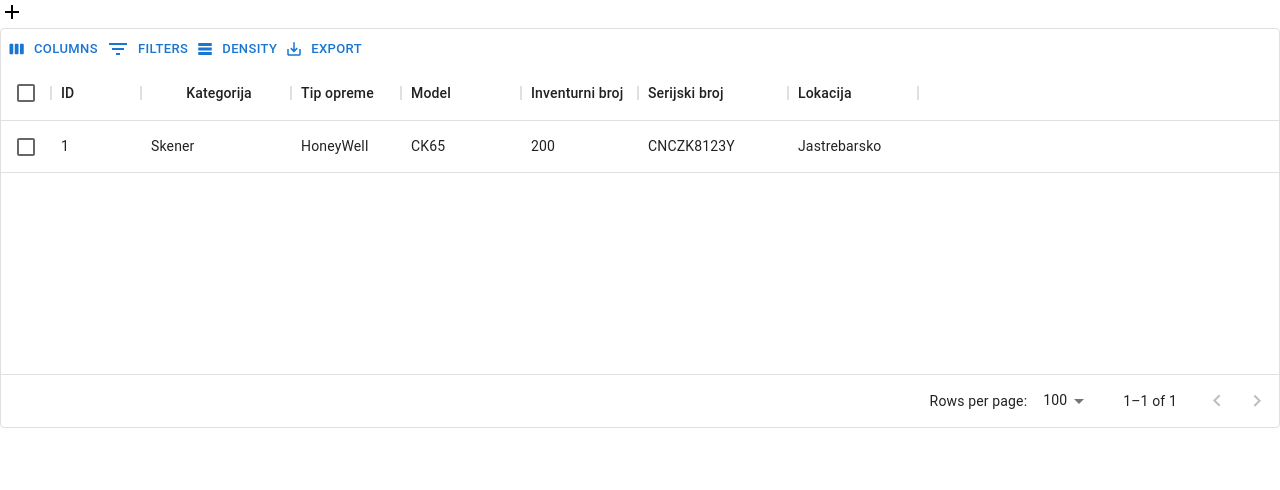
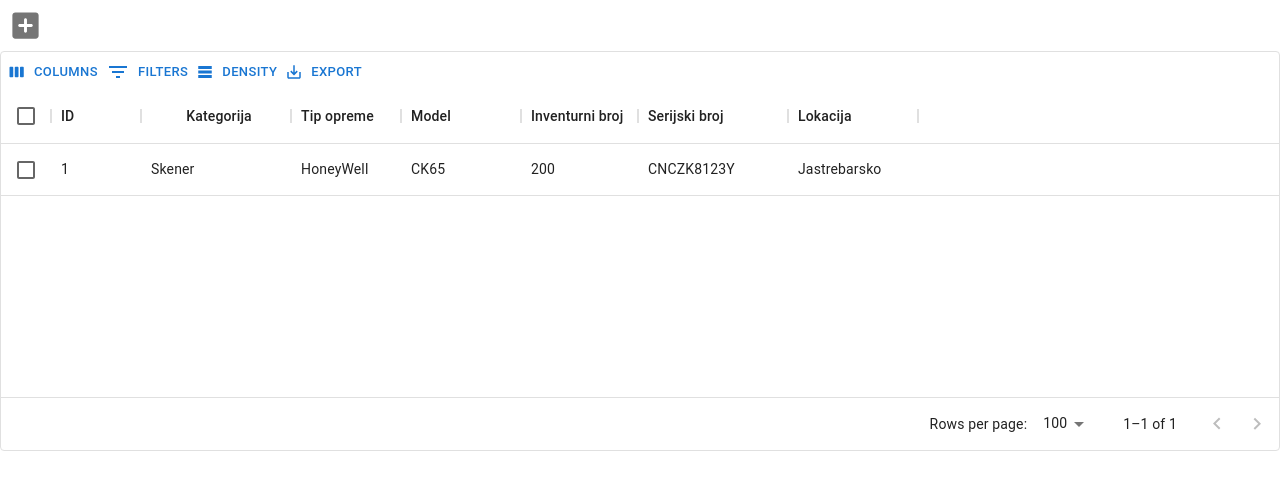
Before and after one commit to NicKyeaa/inventoryman, a React (Create React App) app: page / in a window 1280 px wide. Shown: the top 490 px of the page. Built offline with nearby package versions, Linux system fonts and the light colour scheme.

Commit message:
Added IconButton and Icon as a child

```diff
--- a/src/Components/InvGrid.jsx
+++ b/src/Components/InvGrid.jsx
@@ -1,6 +1,6 @@
 import React from 'react';
 import { DataGrid, GridToolbar } from '@mui/x-data-grid';
-import AddIcon from '@mui/icons-material/Add'
+import AddBoxRounded from '@mui/icons-material/AddBoxRounded'
 import IconButton from '@mui/material/IconButton';
 
 const columns = [
@@ -55,7 +55,9 @@ export default function InvGrid() {
 
     return (
         <div style={{ height: 400, width: '100%' }}>
-            <AddIcon></AddIcon>
+            <IconButton>
+                <AddBoxRounded fontSize="large" />
+            </IconButton>
             <DataGrid rows = { rows }
                 columns = { columns }
                 pagesize = { 5 }
```
